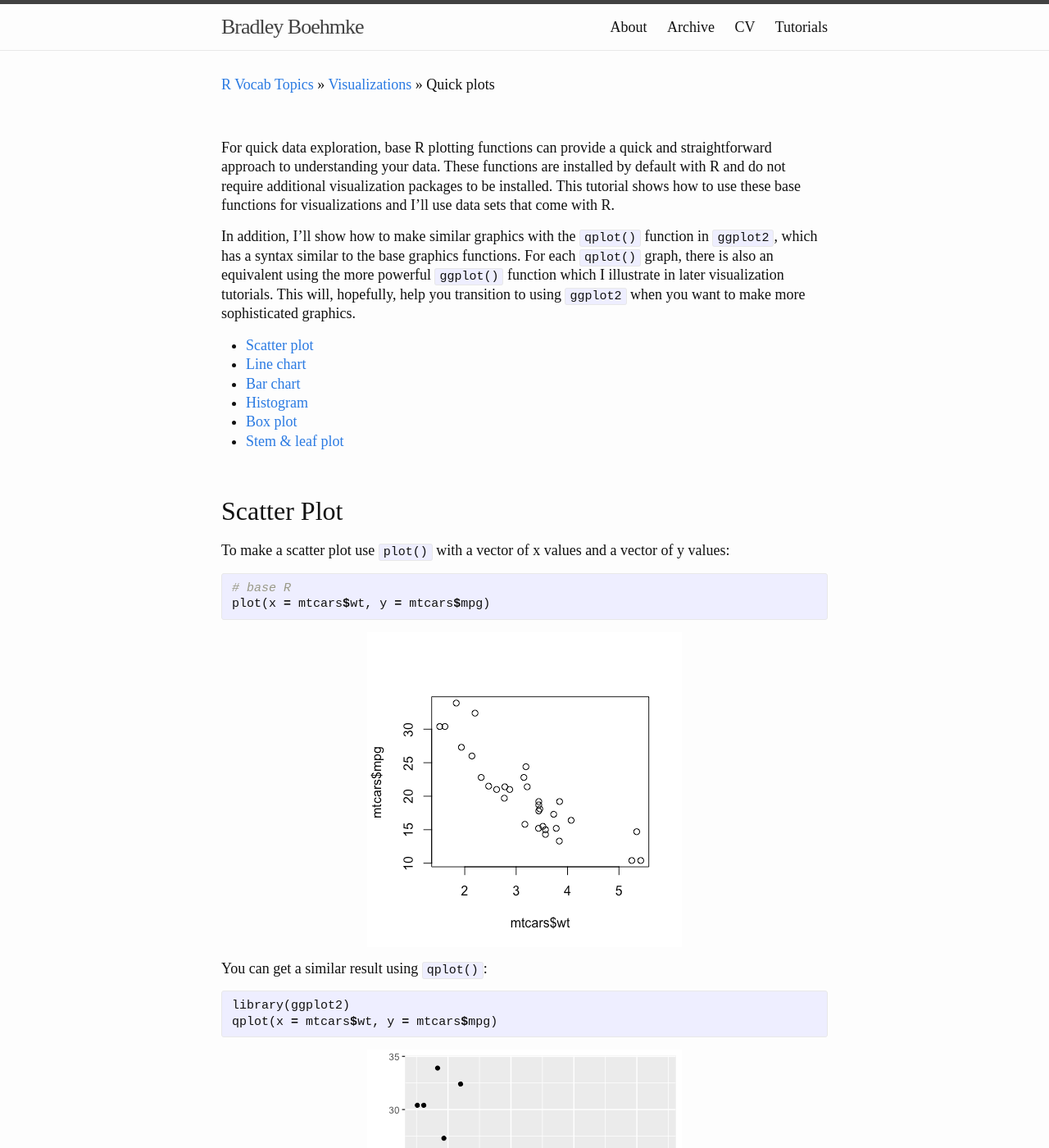
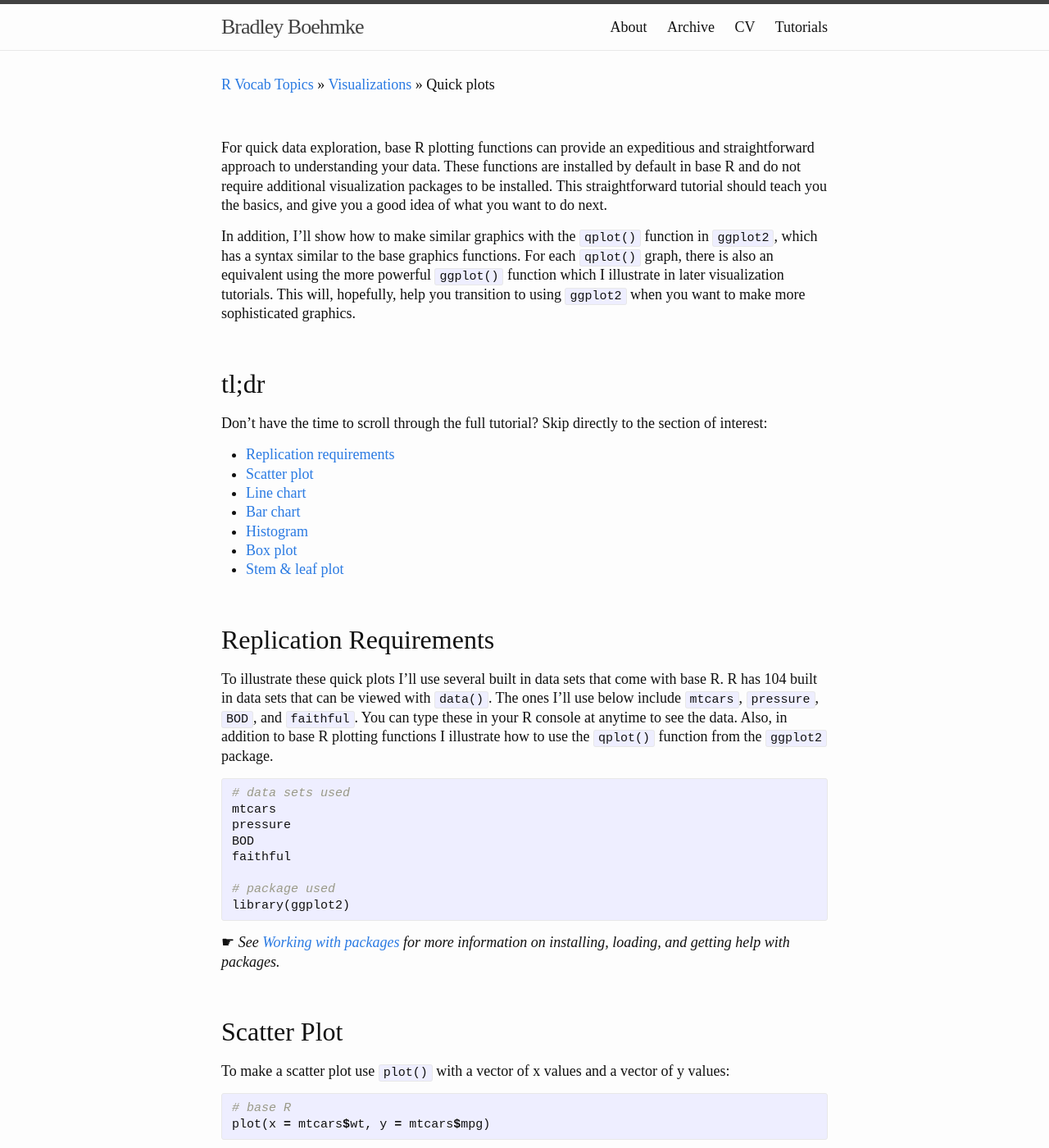
Before and after one commit to bradleyboehmke/bradleyboehmke, a Jekyll site: the page built from tutorials/quickplots.md, in a window 1280 px wide and 1400 px high. Shown: the whole window at 82% size. Built offline with Jekyll 4.4.1, drawn with Linux system fonts in a browser that asks for light colours; some of the changed text lies outside the part shown.

Commit message:
Update quickplots.md

```diff
--- a/tutorials/quickplots.md
+++ b/tutorials/quickplots.md
@@ -7,16 +7,42 @@ title: NULL
 
 <br>
 
-For quick data exploration, base R plotting functions can provide a quick and straightforward approach to understanding your data. These functions are installed by default with R and do not require additional visualization packages to be installed. This tutorial shows how to use these base functions for visualizations and I'll use data sets that come with R.
+For quick data exploration, base R plotting functions can provide an expeditious and straightforward approach to understanding your data. These functions are installed by default in base R and do not require additional visualization packages to be installed. This straightforward tutorial should teach you the basics, and give you a good idea of what you want to do next.
 
 In addition, I'll show how to make similar graphics with the `qplot()` function in `ggplot2`, which has a syntax similar to the base graphics functions. For each `qplot()` graph, there is also an equivalent using the more powerful `ggplot()` function which I illustrate in later visualization tutorials. This will, hopefully, help you transition to using `ggplot2` when you want to make more sophisticated graphics.
 
+<br>
+
+## tl;dr
+Don't have the time to scroll through the full tutorial?  Skip directly to the section of interest:
+
+- [Replication requirements](#replication)
 - [Scatter plot](#scatter)
 - [Line chart](#line)
 - [Bar chart](#bar)
 - [Histogram](#histogram)
 - [Box plot](#box)
 - [Stem & leaf plot](#stem)
+
+<br>
+
+## Replication Requirements {#replication}
+To illustrate these quick plots I'll use several built in data sets that come with base R. R has 104 built in data sets that can be viewed with `data()`. The ones I'll use below include `mtcars`, `pressure`, `BOD`, and `faithful`. You can type these in your R console at anytime to see the data.  Also, in addition to base R plotting functions I illustrate how to use the `qplot()` function from the `ggplot2` package.
+
+
+{% highlight r %}
+# data sets used
+mtcars
+pressure
+BOD
+faithful
+
+# package used
+library(ggplot2)
+{% endhighlight %}
+
+&#9755; *See [Working with packages](http://bradleyboehmke.github.io/tutorials/basics/packages/) for more information on installing, loading, and getting help with packages.*
+
 
 <br>
 
@@ -29,7 +55,7 @@ To make a scatter plot use `plot()` with a vector of x values and a vector of y
 plot(x = mtcars$wt, y = mtcars$mpg)
 {% endhighlight %}
 
-<img src="/public/images/visual/quickplots/unnamed-chunk-1-1.png" style="display: block; margin: auto;" />
+<img src="/public/images/visual/quickplots/unnamed-chunk-4-1.png" style="display: block; margin: auto;" />
 
 You can get a similar result using `qplot()`:
 
@@ -39,9 +65,9 @@ library(ggplot2)
 qplot(x = mtcars$wt, y = mtcars$mpg)
 {% endhighlight %}
 
-<img src="/public/images/visual/quickplots/unnamed-chunk-2-1.png" style="display: block; margin: auto;" />
+<img src="/public/images/visual/quickplots/unnamed-chunk-5-1.png" style="display: block; margin: auto;" />
 
-If the two vectors are already in the same data frame, note that the following functions produce the same outpt:
+If the two vectors are already in the same data frame, note that the following functions produce the same output:
 
 
 {% highlight r %}
@@ -55,6 +81,15 @@ qplot(x = wt, y = mpg, data = mtcars)
 ggplot(data = mtcars, aes(x = wt, y = mpg)) +
         geom_point()
 {% endhighlight %}
+
+You can also get a scatter plot matrix to observe several plots at once.  In this case you just pass the multiple variables (columns) in the data frame to `plot()` and a scatter plot matrix will be returned. The `qplot()` function does not have this same functionality; however, you can do more advanced plotting matrices by using `ggplot()`'s facetting arguments.  This will be covered in later tutorials.
+
+{% highlight r %}
+# passing multiple variables to plot
+plot(mtcars[, 4:6])
+{% endhighlight %}
+
+<img src="/public/images/visual/quickplots/unnamed-chunk-8-1.png" style="display: block; margin: auto;" />
 
 <a href="#top">Go to top</a>
 
```
